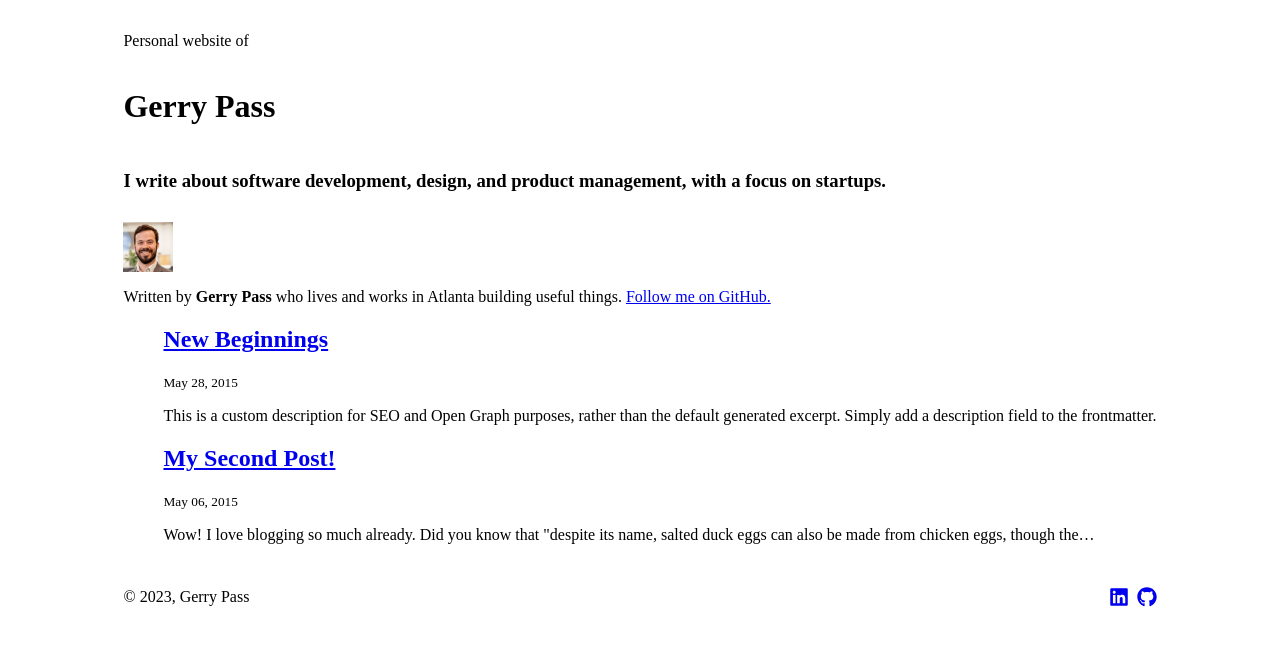
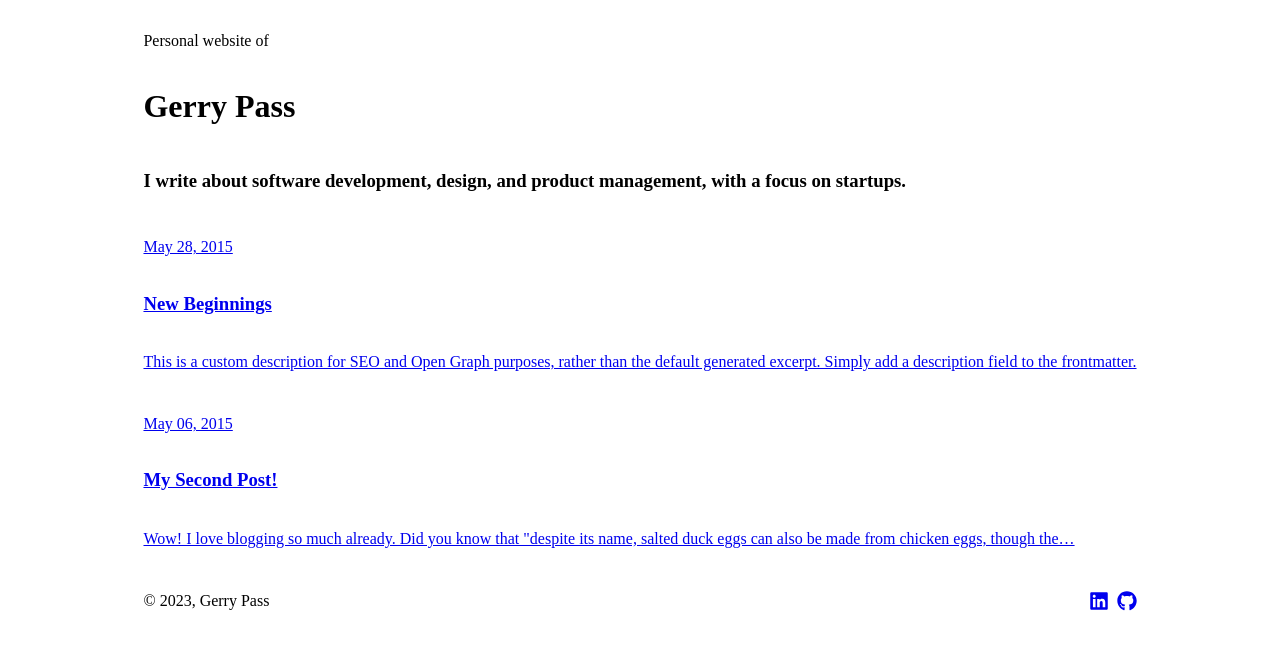
Before and after one commit to rgpass/gerrypasscom, a Gatsby site: page / in a window 1280 px wide. Built offline with nearby package versions, Linux system fonts and the light colour scheme; Gatsby itself is replaced by a stand-in of ours.

Commit message:
Style HomePage

```diff
--- a/src/components/Layout/components/RootHeader.tsx
+++ b/src/components/Layout/components/RootHeader.tsx
@@ -10,7 +10,7 @@
     <Stack as="header" spacing="4">
       <Stack spacing="1">
         <Text
-          color="green.600"
+          color="blue.500"
           fontSize={{ base: "sm", md: "md" }}
           fontWeight="semibold"
         >
--- a/src/pages/HomePage/HomePage.tsx
+++ b/src/pages/HomePage/HomePage.tsx
@@ -1,3 +1,4 @@
+import { Heading, Stack, Text } from "@chakra-ui/react"
 import { Link, PageProps } from "gatsby"
 import React, { FC } from "react"
 import Bio from "../../components/Bio"
@@ -35,39 +36,27 @@
 
   return (
     <Layout location={location} title={siteTitle}>
-      <Bio />
-      <ol style={{ listStyle: `none` }}>
+      <Stack spacing="12">
         {posts.map(post => {
-          const title = post.frontmatter.title || post.fields.slug
+          const description = post.frontmatter.description || post.excerpt
 
           return (
-            <li key={post.fields.slug}>
-              <article
-                className="post-list-item"
-                itemScope
-                itemType="http://schema.org/Article"
-              >
-                <header>
-                  <h2>
-                    <Link to={post.fields.slug} itemProp="url">
-                      <span itemProp="headline">{title}</span>
-                    </Link>
-                  </h2>
-                  <small>{post.frontmatter.date}</small>
-                </header>
-                <section>
-                  <p
-                    dangerouslySetInnerHTML={{
-                      __html: post.frontmatter.description || post.excerpt,
-                    }}
-                    itemProp="description"
-                  />
-                </section>
-              </article>
-            </li>
+            <Link to={post.fields.slug} itemProp="url">
+              <Stack spacing="4">
+                <Stack spacing="1.5">
+                  <Text color="blue.500" fontSize="sm" fontWeight="semibold">
+                    {post.frontmatter.date}
+                  </Text>
+                  <Heading as="h3" size="lg">
+                    {post.frontmatter.title}
+                  </Heading>
+                </Stack>
+                <Text color="muted">{description}</Text>
+              </Stack>
+            </Link>
           )
         })}
-      </ol>
+      </Stack>
     </Layout>
   )
 }
```
